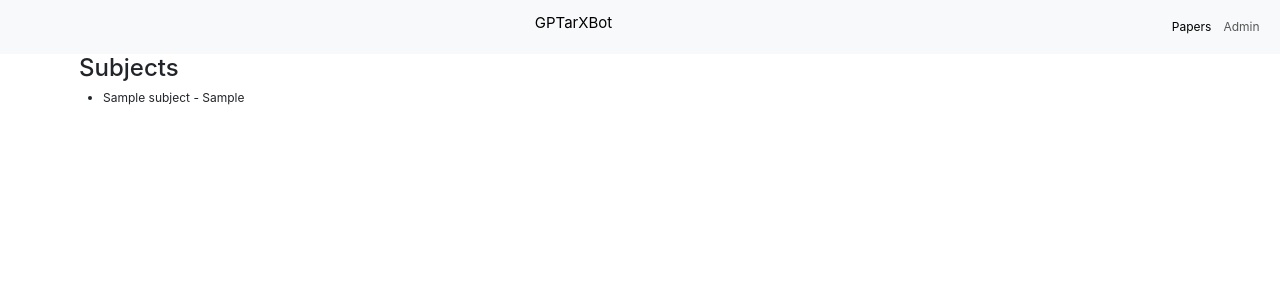
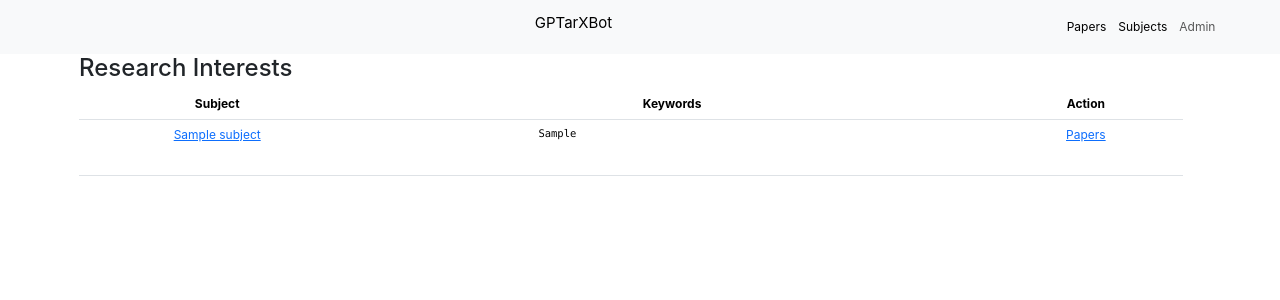
Before and after one commit to xiaoli/GTABot, a Django app: template research/templates/subjects.html in a window 1280 px wide. Shown: the top 300 px of the page. Run offline with Django 4.2, Linux system fonts and the light colour scheme; the template is opened without the code that fills it: values that come from a table or form of the project are taken from there, others are empty; tables that the repository leaves empty hold one stand-in row (values such as "Sample post").

Commit message:
Add research interests page

```diff
--- a/research/templates/base.html
+++ b/research/templates/base.html
@@ -25,13 +25,13 @@
               <div class="col-5">
               </div>
 
-              <div class="col-6">
+              <div class="col-5">
                 <a class="navbar-brand w-auto" href="#">
                   GPTarXBot
                 </a>
               </div>
 
-              <div class="col-1">
+              <div class="col-2">
                 <div class="row">
                   <div class="col-12">
                     <button class="navbar-toggler" type="button" data-bs-toggle="collapse" data-bs-target="#navbarNav" aria-controls="navbarNav" aria-expanded="false" aria-label="Toggle navigation">
@@ -41,7 +41,10 @@
                     <div class="collapse navbar-collapse" id="navbarNav">
                       <ul class="navbar-nav justify-content-end">
                         <li class="nav-item">
-                          <a class="nav-link active" aria-current="page" href="#">Papers</a>
+                          <a class="nav-link active" aria-current="page" href="{% url 'index' %}">Papers</a>
+                        </li>
+                        <li class="nav-item">
+                          <a class="nav-link active" aria-current="page" href="{% url 'subjects' %}">Subjects</a>
                         </li>
                         <li class="nav-item">
                           <a class="nav-link" href="/admin">Admin</a>
--- a/research/templates/subjects.html
+++ b/research/templates/subjects.html
@@ -2,20 +2,44 @@
 {% load static %}
 
 {% block content %}
-  <div class="container">
-
-
-<h2>Subjects</h2>
-
-
-<ul>
-
-{% for s in subjects %}
-    <li>{{ s.name }} - {{ s.keywords}}</li>
-{% endfor %}
-
-</ul>
-
+<div class="container">
+  <h2>Research Interests</h2>
+  <div class="row content">
+      <div class="row mb-3">
+          <div class="col-sm-12">
+              <table class="table table-hover">
+                <thead>
+                  <tr class="text-center">
+                      <th scope="col">Subject</th>
+                      <th scope="col">Keywords</th>
+                      <th scope="col">Action</th>
+                  </tr>
+                </thead>
+                <tbody>
+                {% for s in subjects %}
+                    <tr id="{{ s.id }}">
+                        <td class="text-center">
+                          <a href="{% url 'index' %}?sub_id={{ s.id }}">{{ s.name }}</a>
+                        </td>
+                        <td>
+                          <pre>
+                            {{ s.keywords }}
+                          </pre>
+                        </td>
+                        <td class="text-center">
+                          <div class="container">
+                            <div class="row g-2">
+                              <a href="{% url 'index' %}?sub_id={{ s.id }}">Papers</a>
+                            </div>
+                          </div>
+                        </td>
+                    </tr>
+                {% endfor %}
+                </tbody>
+              </table>
+          </div>
+      </div>
+  </div>
 </div>
 
 {% endblock %}
```
Also changed, not shown: research/views.py (+6 -3 lines).
